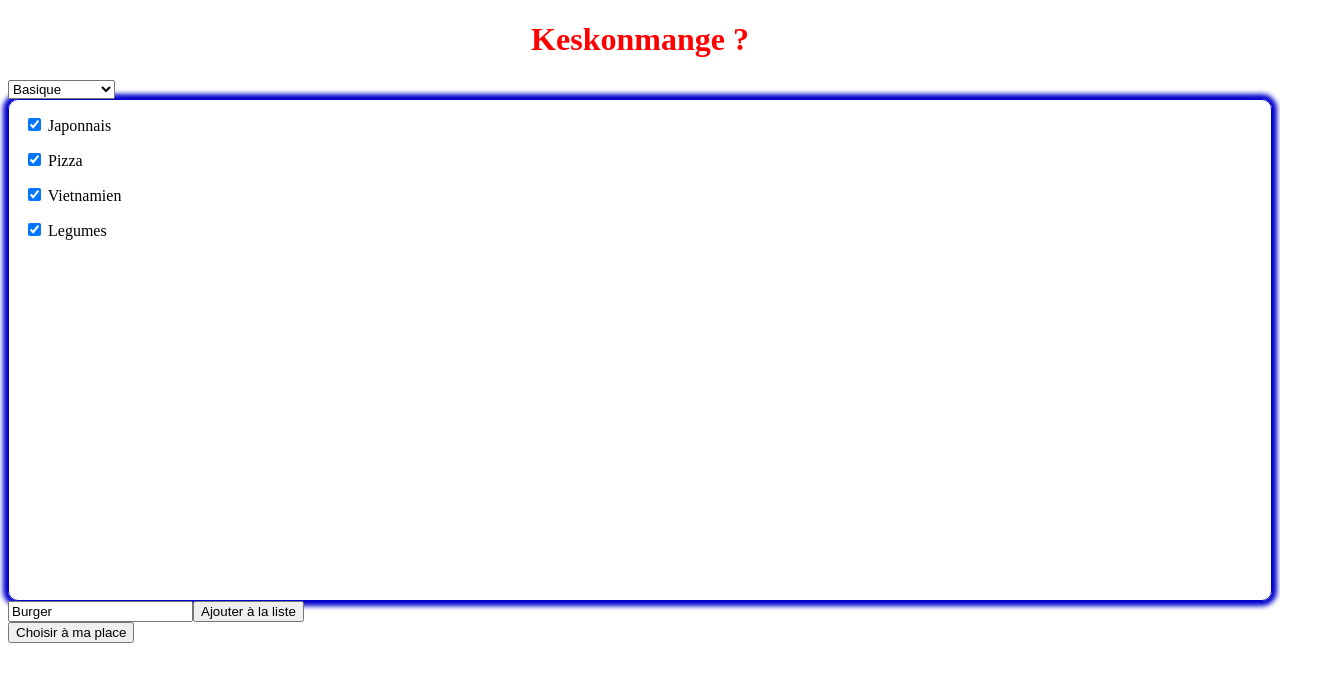
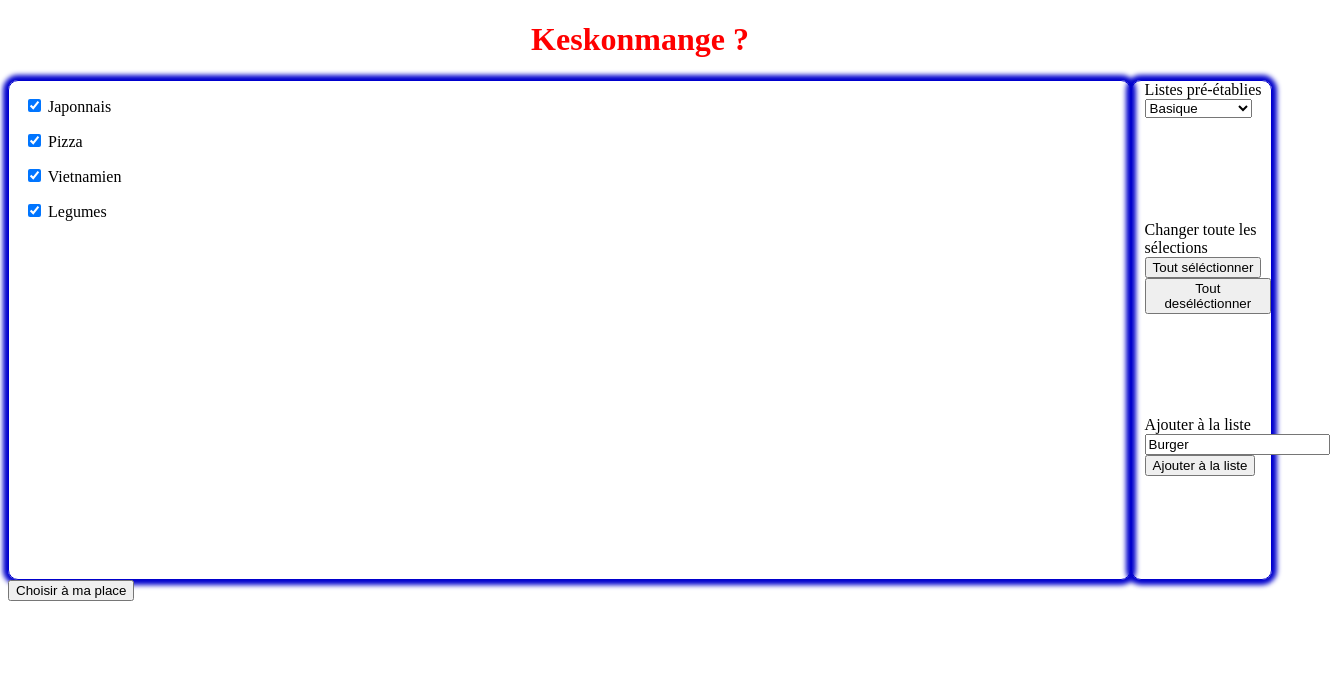
Before and after one commit to AdrienTurmo/keskonmange, an Angular app: page / in a window 1280 px wide. Shown: the top 682 px of the page, 1330 px wide, since content can reach past the window. Built offline with nearby package versions, Linux system fonts and the light colour scheme.

Commit message:
Update visuel

```diff
--- a/src/app/app.component.html
+++ b/src/app/app.component.html
@@ -4,7 +4,24 @@
     Keskonmange ?
   </h1>
 
+  <div class="bouffe-pannel">
+    <div class="the-bouffe-list">
+      <ul *ngFor="let bouffe of bouffeList">
+        <li>
+        <span>
+        <label>
+          <input type="checkbox" [(ngModel)]="bouffe.isWanted">
+          {{bouffe.value}}
+        </label>
+        </span>
+        </li>
+      </ul>
+    </div>
+    <div class="bouffe-controls">
       <div>
+        <span>
+          Listes pré-établies
+        </span>
         <label>
           <select [(ngModel)]="selectedList" (ngModelChange)="newSelection()">
             <option *ngFor="let option of bouffeListOptions" >{{option}}</option>
@@ -12,21 +29,22 @@
         </label>
       </div>
 
-  <div class="the-bouffe-list">
-    <ul *ngFor="let bouffe of bouffeList" class="bouuf">
-      <li>
-        <label>
-          <input type="checkbox" [(ngModel)]="bouffe.isWanted">
-        </label>
-        {{bouffe.value}}
-      </li>
-    </ul>
+      <div>
+        <span>Changer toute les sélections</span>
+        <button (click)="allWanted()">Tout séléctionner</button>
+        <button (click)="allRejected()">Tout deséléctionner</button>
       </div>
+
       <div>
+        <span>
+          Ajouter à la liste
+        </span>
         <label>
           <input id="new-bouffe" type="text" (keyup.enter)="addToList()" [(ngModel)]="newBouffe">
         </label>
         <button id="new-bouffe-button" (click)="addToList()">Ajouter à la liste</button>
+      </div>
+    </div>
   </div>
 
   <div>
--- a/src/app/app.component.scss
+++ b/src/app/app.component.scss
@@ -8,11 +8,16 @@
   color: red;
 }
 
-.the-bouffe-list {
+.bouffe-pannel {
   height: 500px;
   display: flex;
-  flex-direction: column;
-  flex-wrap: wrap;
+  flex-flow: row nowrap;
+}
+
+.the-bouffe-list {
+  width: 100%;
+  display: flex;
+  flex-flow: column wrap;
   border: solid 1px mediumblue;
   border-radius: 10px;
   box-shadow: mediumblue 0 0 5px 5px;
@@ -24,3 +29,17 @@
   padding: 5px;
   margin: 10px;
 }
+
+.the-bouffe-list li:hover {
+  text-decoration: underline;
+}
+
+.bouffe-controls {
+  width: 10%;
+  display: flex;
+  flex-wrap: wrap;
+  border: solid 1px mediumblue;
+  border-radius: 10px;
+  box-shadow: mediumblue 0 0 5px 5px;
+  padding-left: 1%;
+}
--- a/src/app/app.component.ts
+++ b/src/app/app.component.ts
@@ -29,4 +29,12 @@ export class AppComponent {
     this.bouffeList.push(new BouffeItem(this.newBouffe, true));
     this.newBouffe = '';
   }
+
+  allWanted() {
+    this.bouffeList.forEach(bouffeItem => bouffeItem.isWanted = true);
+  }
+
+  allRejected() {
+    this.bouffeList.forEach(bouffeItem => bouffeItem.isWanted = false);
+  }
 }
--- a/src/app/choose-for-me/choose-for-me.component.ts
+++ b/src/app/choose-for-me/choose-for-me.component.ts
@@ -16,17 +16,16 @@ export class ChooseForMeComponent {
 
   chooseForMe() {
     this.done = false;
-    let numberOfTurns;
-    numberOfTurns = 0;
+    let numberOfTurns = 0;
     let interval;
     interval = setInterval(() => {
-      if (numberOfTurns <= 10) {
+      if (numberOfTurns <= 20) {
         this.result = this.spinTheWheelService.chooseAtRandom(this.bouffeList);
         numberOfTurns++;
       } else {
         clearInterval(interval);
         this.done = true;
       }
-    }, 50);
+    }, 25);
   }
 }
```
Lines whose indentation alone changed are shown as unchanged.
